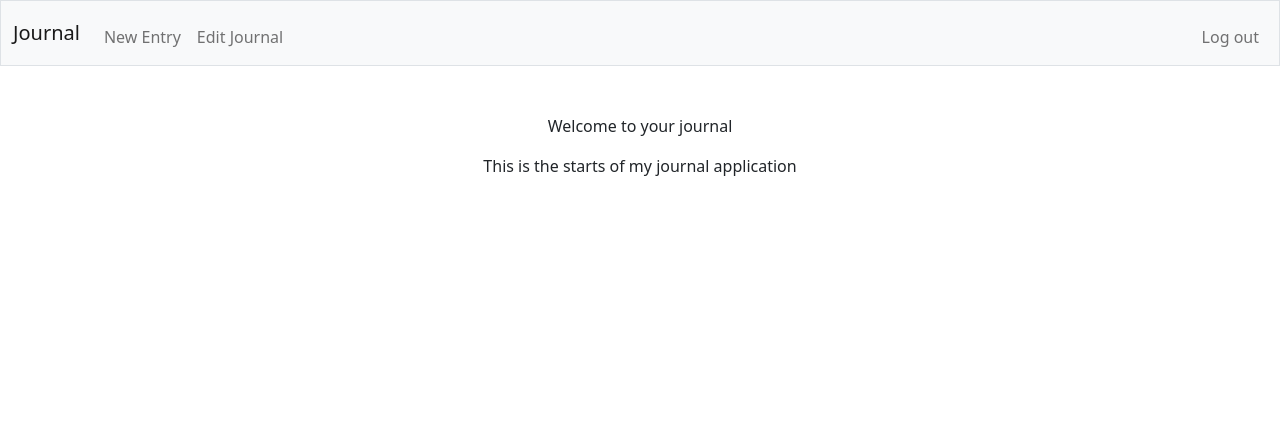
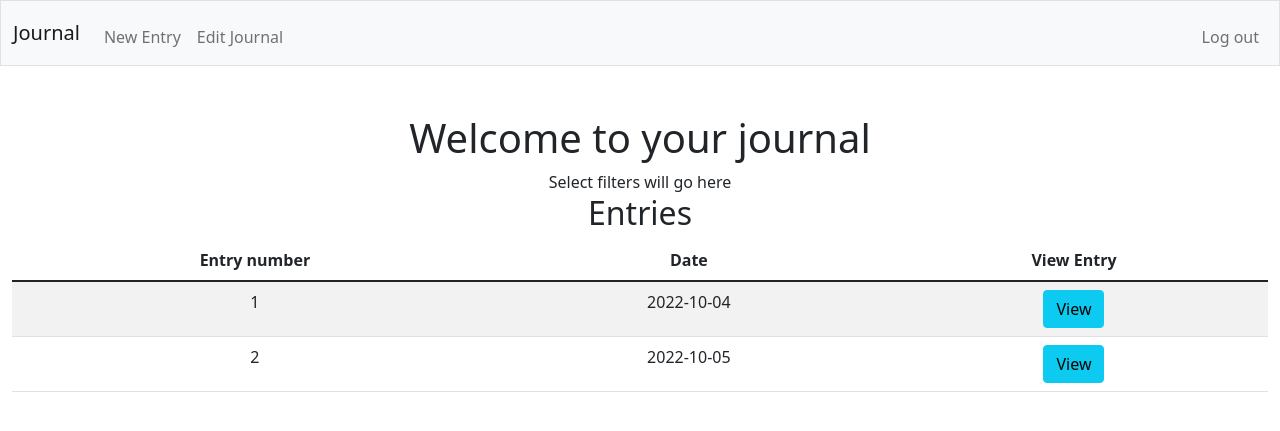
Before and after one commit to Dscdago/journal, a Flask app: page / in a window 1280 px wide. Shown: the top 431 px of the page. Run offline with Flask 2, Linux system fonts and the light colour scheme; a user stored in the database is signed in; some libraries are stand-ins or nearby versions.

Commit message:
creatingmodal to show entries

```diff
--- a/app.py
+++ b/app.py
@@ -35,10 +35,13 @@ def after_request(response):
 
 
 # Define index route
-@app.route("/")
+@app.route("/", methods=["GET", "POST"])
 @login_required
 def index():
-    return render_template("index.html")
+    # Get entry data from database. Fill in select menus
+    entries = db.execute("SELECT * FROM entries WHERE customer_id == ?", session["user_id"])
+
+    return render_template("index.html", entries=entries)
 
 # Login route
 @app.route("/login", methods=["GET", "POST"])
--- a/templates/index.html
+++ b/templates/index.html
@@ -5,6 +5,64 @@
 {% endblock %}
 
 {% block main %}
-    <p>Welcome to your journal</p>
-    <p>This is the starts of my journal application</p>
+    <h1>Welcome to your journal</h1>
+    <div id="entryDates">
+        Select filters will go here
+    </div>
+    <div>
+        <h2>Entries</h2>
+        <table class="table table-striped table-hover">
+            <thead>
+                <tr>
+                    <th>Entry number</th>
+                    <th>Date</th>
+                    <th>View Entry</th>
+                </tr>
+            </thead>
+            <tbody>
+                <!--Loop through database to display entry number and date-->
+                {% for entry in entries %}
+                    <tr>
+                        <td>{{ entry["journal_id"] }}</td>
+                        <td>{{ entry["date"] }}</td>
+                        <td><button type="button" class="btn btn-info" data-bs-toggle="modal" data-bs-target="#journalEntry" data-bs-journal='{{ entry | tojson }}'>View</button></td>
+                    </tr>
+                {% endfor %}
+            </tbody>
+        </table>
+    </div>
+    <!-- Modal -->
+    <div class="modal fade" id="journalEntry" tabindex="-1">
+        <div class="modal-dialog modal-dialog-scrollable">
+            <div class="modal-content">
+                <div class="modal-header">
+                    <h1 class="modal-title fs-5" id="entryModalLabel">Journal Entry</h1>
+                    <button type="button" class="btn-close" data-bs-dismiss="modal"></button>
+                </div>
+                <div class="modal-body">
+
+                </div>
+                <div class="modal-footer">
+                    <button type="button" class="btn btn-secondary" data-bs-dismiss="modal">Close</button>
+                </div>
+            </div>
+        </div>
+    </div>
 {% endblock %}
+<script>
+    const journalModal = document.getElementById('journalEntry')
+    journalModal.addEventListener('show.bs.modal', event => {
+        // button that triggered modal
+        const button = event.relatedTarget
+
+        // Extract info from data-bs-journal
+        const entryNumber = button.getAttribute('data-bs-journal')
+
+        // Update modal's content
+        const motalTitle = journalModal.querySelector('.modal-title')
+        const modalBody = journalModal.querySelector('.modal-body')
+
+        modalTitle.textContent = 'Journal Entry # ${entryNumber}'
+        modalBodyInput.textContent = 'Hello'
+    })
+</script>
```
Also changed, not shown: 2 other files.
